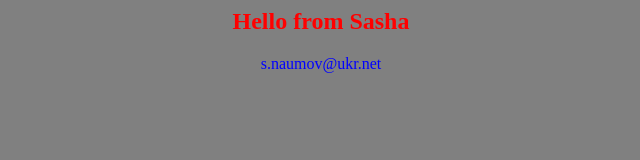
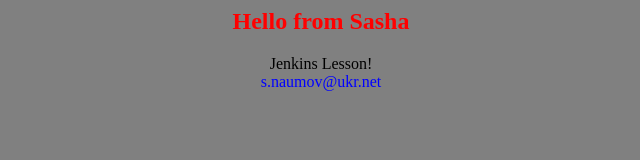
Before and after one commit to Naumov89/app_for_jenkins, a plain HTML site: page index.html in a window 1280 px wide. Shown: the whole page, without its empty margins (319-959 px from the left). Drawn offline with Linux system fonts and the light colour scheme.

Commit message:
Added string

```diff
--- a/index.html
+++ b/index.html
@@ -2,7 +2,7 @@
 <body bgcolor=gray>
 <center>
 <h2><font color=red>Hello from Sasha</font></h2>
-
+Jenkins Lesson!<br>
 <font color=blue>s.naumov@ukr.net</font>
 
 </center>
```
